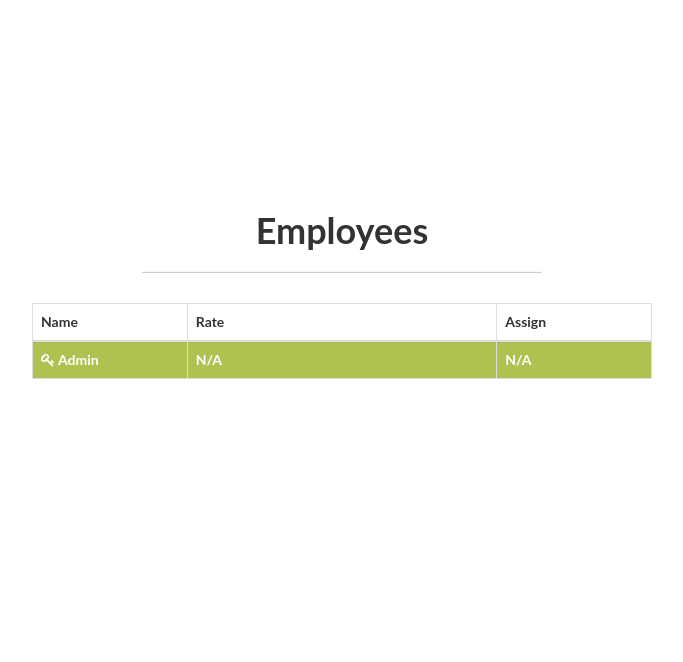
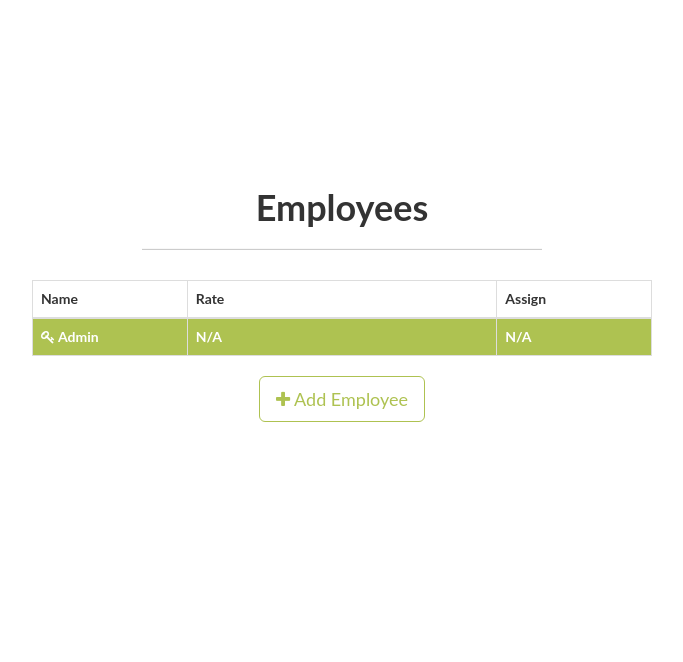
Before and after one commit to phongnguyen999/myPay, a Flask app: page /admin/employees in a window 1280 px wide. Shown: the part 51-713 px from the top of the page, without its empty margins (298-981 px from the left). Run offline with Flask 3, Linux system fonts and the light colour scheme; a user stored in the database is signed in; tables that the repository leaves empty hold one stand-in row (values such as "Sample post"); parts of the project's set-up code (start-up, migrations or seed data) failed here and were passed over; some libraries are stand-ins or nearby versions.

Commit message:
feat(tech): add employee feature for admin

```diff
--- a/app/admin/views.py
+++ b/app/admin/views.py
@@ -4,7 +4,7 @@ from flask import abort, flash, redirect, render_template, url_for
 from flask_login import current_user, login_required
 
 from . import admin
-from .forms import SaleForm, RateForm, EmployeeAssignForm
+from .forms import SaleForm, RateForm, EmployeeAssignForm, EmployeeForm
 from .. import db
 from ..models import Sale, Rate, Employee
 
@@ -196,6 +196,8 @@ def list_employees():
     check_admin()
 
     employees = Employee.query.all()
+    employees = sorted(employees, key=lambda x: not x.is_admin)
+
     return render_template('admin/employees/employees.html',
                            employees=employees, title='Employees')
 
@@ -226,3 +228,34 @@ def assign_employee(id):
     return render_template('admin/employees/employee.html',
                            employee=employee, form=form,
                            title='Assign Employee')
+
+
+@admin.route('/employees/add', methods=['GET', 'POST'])
+@login_required
+def add_employee():
+    """
+    Add an employee to the database
+    """
+    check_admin()
+
+    add_employee = True
+
+    form = EmployeeForm()
+    if form.validate_on_submit():
+        employee = Employee(email=form.email.data,
+                            username=form.username.data,
+                            first_name=form.first_name.data,
+                            last_name=form.last_name.data,
+                            rate = form.rate.data,
+                            password=form.password.data)
+        try:
+            db.session.add(employee)
+            db.session.commit()
+            flash('You have successfully added a new employee.')
+        except:
+            flash('Error: Employee already exists.')
+
+        return redirect(url_for('admin.list_employees'))
+
+    return render_template('admin/employees/employee.html', add_employee=add_employee,
+                           form=form, title='Add Employee')
--- a/app/templates/admin/employees/employee.html
+++ b/app/templates/admin/employees/employee.html
@@ -9,6 +9,9 @@
     <div class="middle">
       <div class="inner">
         <div class="center">
+            {% if add_employee %}
+                <h1> Add Employee </h1>
+            {% else %}
                 <h1> Assign Rates </h1>
                 <br/>
                 <p>
@@ -17,6 +20,7 @@
                         {{ employee.first_name }} {{ employee.last_name }}
                     </span>
                 </p>
+            {% endif %}
             <br/>
             {{ wtf.quick_form(form) }}
         </div>
--- a/app/templates/admin/employees/employees.html
+++ b/app/templates/admin/employees/employees.html
@@ -51,6 +51,12 @@
               {% endfor %}
               </tbody>
             </table>
+            <div style="text-align: center">
+                <a href="{{ url_for('admin.add_employee') }}" class="btn btn-default btn-lg">
+                    <i class="fa fa-plus"></i>
+                    Add Employee
+                </a>
+            </div>
           </div>
         {% endif %}
         </div>
```
Also changed, not shown: app/admin/forms.py (+27 -2 lines). Lines whose indentation alone changed are shown as unchanged.
